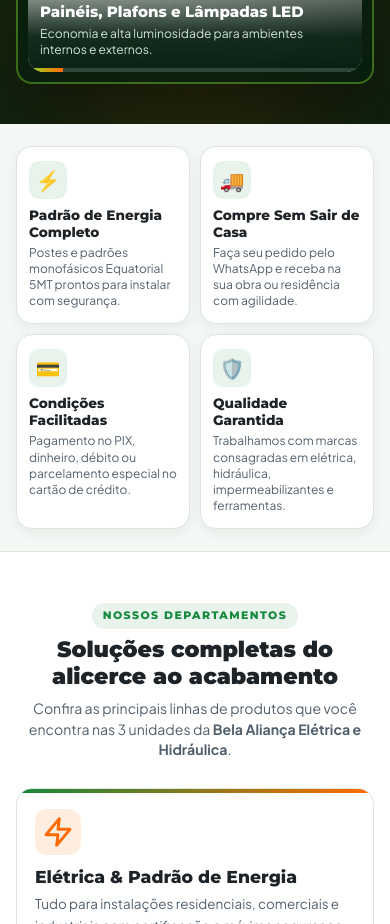
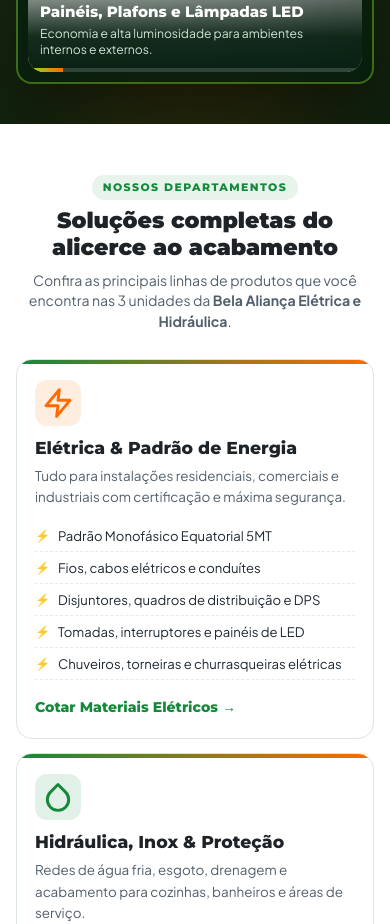
Before and after one commit to renankaique/BELA-ALIAN-A, a plain HTML site: page index.html in a window 390 px wide. Shown: the part 937-1861 px from the top of the page. Drawn offline with nearby package versions, Linux system fonts and the light colour scheme; no server answers.

Commit message:
chore: remove redundant benefits cards bar from landing page

```diff
--- a/index.html
+++ b/index.html
@@ -305,40 +305,6 @@
 
           <!-- Miniaturas / Indicadores de navegação rápida (20 itens) -->
           <div class="carousel-dots" id="carousel-dots" aria-label="Selecionar foto"></div>
-        </div>
-      </div>
-    </div>
-  </section>
-
-  <!-- FAIXA DE VANTAGENS -->
-  <section class="benefits-bar">
-    <div class="container benefits-grid">
-      <div class="benefit-card">
-        <div class="benefit-icon">⚡</div>
-        <div>
-          <h3>Padrão de Energia Completo</h3>
-          <p>Postes e padrões monofásicos Equatorial 5MT prontos para instalar com segurança.</p>
-        </div>
-      </div>
-      <div class="benefit-card">
-        <div class="benefit-icon">🚚</div>
-        <div>
-          <h3>Compre Sem Sair de Casa</h3>
-          <p>Faça seu pedido pelo WhatsApp e receba na sua obra ou residência com agilidade.</p>
-        </div>
-      </div>
-      <div class="benefit-card">
-        <div class="benefit-icon">💳</div>
-        <div>
-          <h3>Condições Facilitadas</h3>
-          <p>Pagamento no PIX, dinheiro, débito ou parcelamento especial no cartão de crédito.</p>
-        </div>
-      </div>
-      <div class="benefit-card">
-        <div class="benefit-icon">🛡️</div>
-        <div>
-          <h3>Qualidade Garantida</h3>
-          <p>Trabalhamos com marcas consagradas em elétrica, hidráulica, impermeabilizantes e ferramentas.</p>
         </div>
       </div>
     </div>
--- a/styles.css
+++ b/styles.css
@@ -797,56 +797,6 @@ body.dark-theme .footer {
 }
 
 /* ==========================================================================
-   BENEFITS BAR
-   ========================================================================== */
-.benefits-bar {
-  background: var(--bg-light);
-  border-bottom: 1px solid var(--border-color);
-  padding: 36px 0;
-}
-
-.benefits-grid {
-  display: grid;
-  grid-template-columns: repeat(4, 1fr);
-  gap: 24px;
-}
-
-.benefit-card {
-  display: flex;
-  align-items: flex-start;
-  gap: 14px;
-  background: var(--bg-white);
-  padding: 20px;
-  border-radius: var(--radius-md);
-  border: 1px solid var(--border-color);
-  box-shadow: var(--shadow-sm);
-}
-
-.benefit-icon {
-  font-size: 1.75rem;
-  background: rgba(20, 136, 59, 0.1);
-  width: 50px;
-  height: 50px;
-  border-radius: 12px;
-  display: flex;
-  align-items: center;
-  justify-content: center;
-  flex-shrink: 0;
-}
-
-.benefit-card h3 {
-  font-size: 1rem;
-  font-weight: 800;
-  margin-bottom: 4px;
-  color: var(--charcoal);
-}
-
-.benefit-card p {
-  font-size: 0.86rem;
-  color: var(--text-muted);
-}
-
-/* ==========================================================================
    SECTIONS GLOBAL
    ========================================================================== */
 .section {
@@ -1774,9 +1724,6 @@ body.dark-theme .price-note {
 @media (max-width: 1080px) {
   .departments-grid,
   .offers-grid {
-    grid-template-columns: repeat(2, 1fr);
-  }
-  .benefits-grid {
     grid-template-columns: repeat(2, 1fr);
   }
   .stores-grid {
@@ -2049,40 +1996,6 @@ body.dark-theme .price-note {
     display: none;
   }
 
-  /* Vantagens em Grade 2x2 Compacta no Celular */
-  .benefits-bar {
-    padding: 22px 0;
-  }
-
-  .benefits-grid {
-    grid-template-columns: repeat(2, 1fr);
-    gap: 10px;
-  }
-
-  .benefit-card {
-    flex-direction: column;
-    align-items: flex-start;
-    gap: 8px;
-    padding: 14px 12px;
-  }
-
-  .benefit-icon {
-    width: 38px;
-    height: 38px;
-    font-size: 1.25rem;
-    border-radius: 10px;
-  }
-
-  .benefit-card h3 {
-    font-size: 0.85rem;
-    line-height: 1.25;
-  }
-
-  .benefit-card p {
-    font-size: 0.75rem;
-    line-height: 1.35;
-  }
-
   /* Departamentos mais enxutos no Celular */
   .departments-grid {
     grid-template-columns: 1fr;
```
